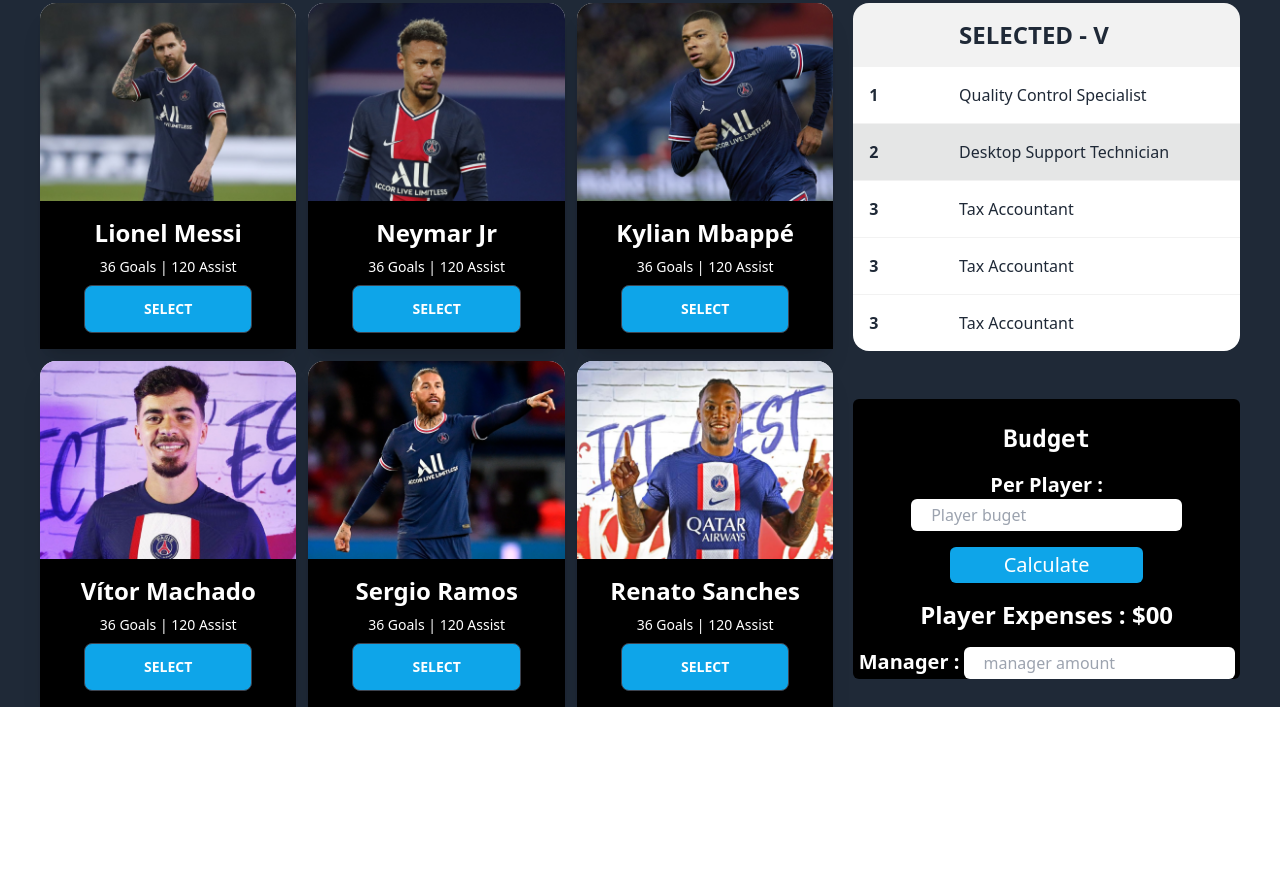
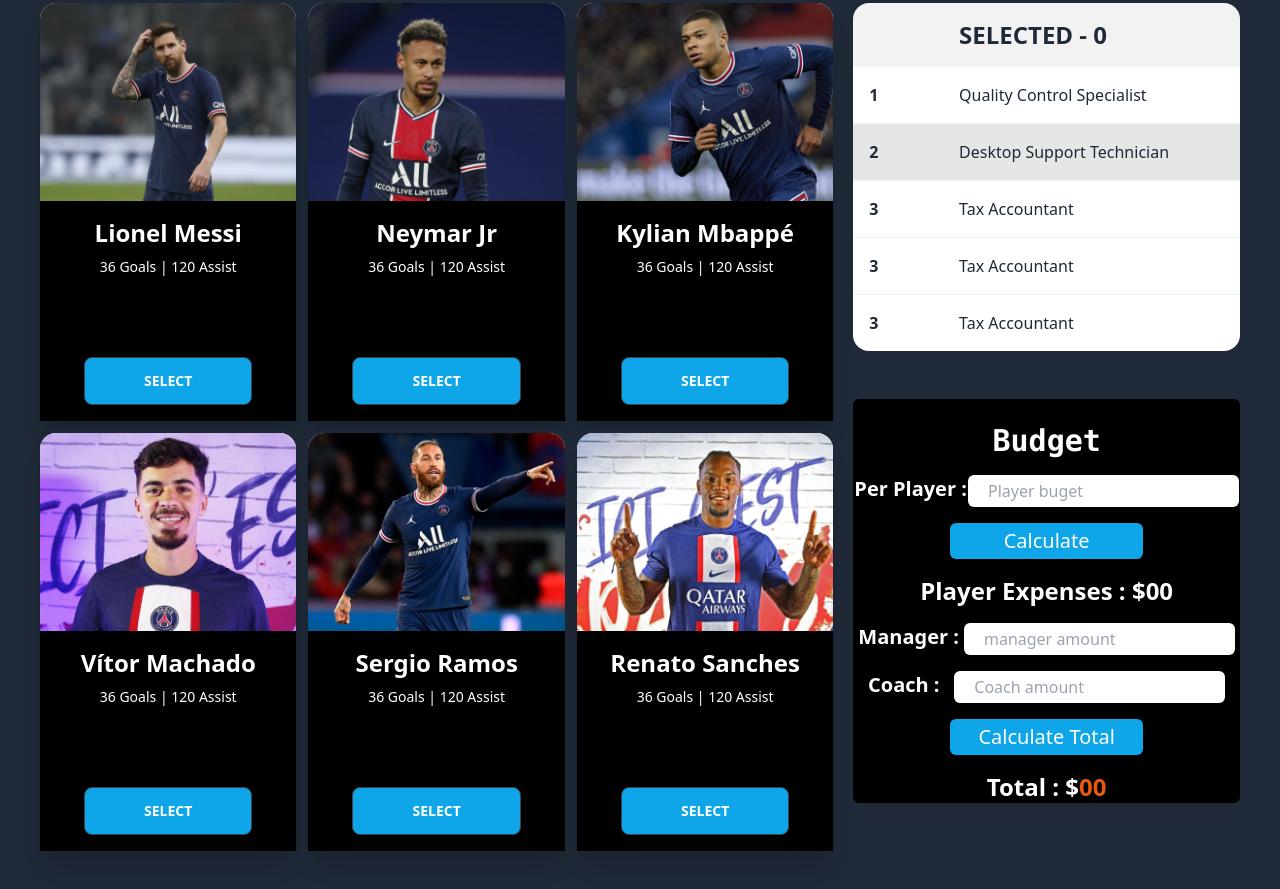
Before and after one commit to masud90895/select-best-five, a plain HTML site: page index.html in a window 1280 px wide. Shown: the part 467-1356 px from the top of the page. Before the commit the page ends 1174 px from the top, so only its background shows below. Drawn offline with nearby package versions, Linux system fonts and the light colour scheme.

Commit message:
website desine complete

```diff
--- a/index.html
+++ b/index.html
@@ -21,10 +21,10 @@
             <p>Let's be clear, though, about those words "right now." This list takes into account the players' current form with their club and country. If a player is not playing well right now—of if he's not playing at all—he doesn't make the list.</p>
         </div>
     </header>
-    <main>
-       <section  class=" grid grid-cols-12 gap-5 mx-10">
+    <main class="">
+       <section  class=" grid grid-cols-12 gap-5 mx-10 ">
          <!-- card section start  -->
-         <div class="grid grid-cols-3 mt-10 col-span-8 gap-3">
+         <div class="grid grid-cols-3 mt-10 col-span-8 gap-3 mb-20">
             <!-- card 1 -->
             <div class="card card-compact w-full bg-base-100 shadow-xl">
                 <figure>
@@ -107,16 +107,16 @@
                 </div>
             <!-- table section start  -->
 
-        <section class="col-span-4">
+        <section class="col-span-4 mb-20">
 
-        <div class="overflow-x-auto col-span-4 mt-10">
+        <div class="overflow-x-auto col-span-4 mt-10 ">
             <table class="table w-full">
               <!-- head -->
               <thead>
                 <tr>
                   <th></th>
                   <th></th>
-                  <th class="text-2xl">Selected - V</th>
+                  <th class="text-2xl">Selected - <span>0</span></th>
                 </tr>
               </thead>
               <tbody>
@@ -156,11 +156,11 @@
 
           <!-- buget section start  -->
 
-          <div class="bg-black text-white rounded-md mt-12">
-            <div class="text-center">
-                <h1 class="text-2xl font-bold font-mono pt-6 text-center">Budget</h1>
-                <div class="mt-4">
-                  <p class="inline text-xl font-semibold">Per Player :</p>
+          <div class="bg-black text-white rounded-md mt-12 mb-12">
+            <div class="text-center ">
+                <h1 class="text-3xl font-bold font-mono pt-6 text-center">Budget</h1>
+                <div class="mt-4 flex justify-evenly">
+                  <p class="inline text-xl font-semibold ">Per Player :</p>
                 <input class="inline rounded-md px-5 py-1 text-black" type="text" name="" id="" placeholder="Player buget">
                 </div>
                 <button class="text-xl py-1 rounded-md hover:bg-sky-700 bg-sky-500 w-1/2  text-center mt-4">Calculate</button>
@@ -168,9 +168,17 @@
                 <div>
                   <h1 class="mt-4 text-2xl font-bold">Player Expenses :  $<span>00</span></h1>
                 </div>
-                <div class="mt-4">
+                <div class="mt-4 flex justify-evenly">
                   <p class="inline text-xl font-semibold">Manager :</p>
                 <input class="inline rounded-md px-5 py-1 text-black" type="text" name="" id="" placeholder="manager amount">
+                </div>
+                <div class="mt-4 flex justify-evenly">
+                  <p class="inline text-xl font-semibold">Coach :</p>
+                <input class="inline rounded-md px-5 py-1 text-black" type="text" name="" id="" placeholder="Coach amount">
+                </div>
+                <button class="text-xl py-1 rounded-md hover:bg-sky-700 bg-sky-500 w-1/2  text-center mt-4">Calculate Total</button>
+                <div class="">
+                  <h1 class="mt-4 text-2xl font-bold ">Total :  $<span class="text-orange-600">00</span></h1>
                 </div>
             </div>
           </div>
```
